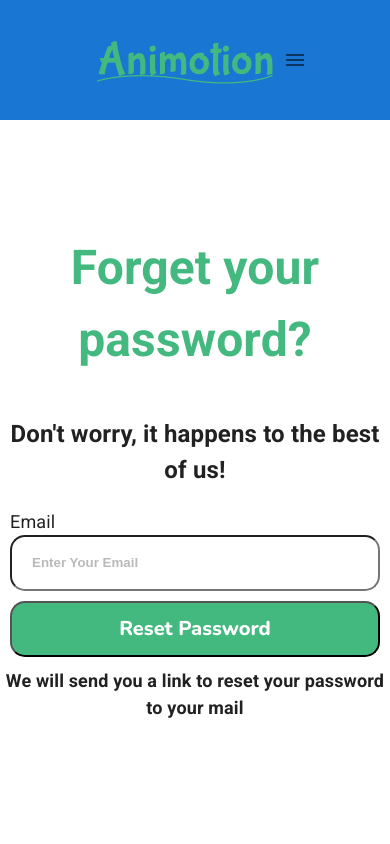
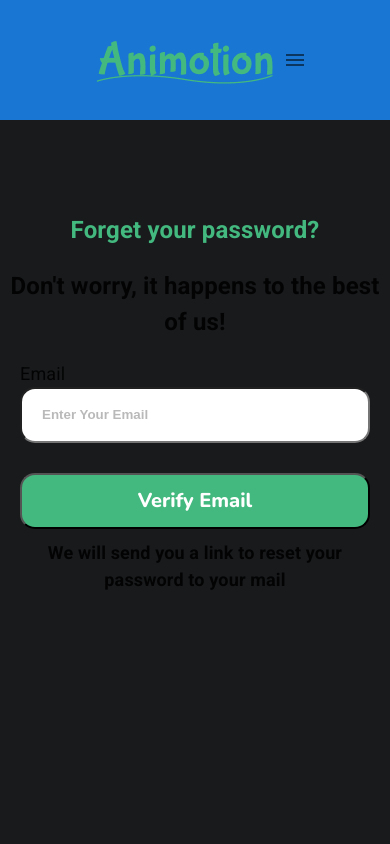
Before and after one commit to zuri-training/Anime-lib_T94-frontend-, a React (Create React App) app: page /forgot-password in a window 390 px wide. Shown: the top 844 px of the page. Built offline with nearby package versions, Linux system fonts and the light colour scheme.

Commit message:
some new changes to the password recovery pages

```diff
--- a/src/components/passwordRecovery/password_recovery.css
+++ b/src/components/passwordRecovery/password_recovery.css
@@ -22,6 +22,7 @@
     width: 100%;
     height: 90vh;
     flex-wrap: wrap;
+    background-color: #181A1C;
 }
 
 .formContainer {
@@ -199,7 +200,7 @@ a {
 
     .formContainer {
         min-width: 300px;
-        padding: 0 auto;
+        padding: 0 10px;
         align-self: flex-start;
         margin-top: 50px;
     }
@@ -210,7 +211,11 @@ a {
         width: 100%;
     }
 
-    h2 {
+    .passwordResetBtn {
+        margin-top: 30px;
+    }
+
+    .headTwo {
         font-size: 24px;
         text-align: center;
     }
--- a/src/components/passwordRecovery/password_recovery.js
+++ b/src/components/passwordRecovery/password_recovery.js
@@ -17,7 +17,7 @@ const PasswordRecovery = () => {
                             <form action="post">
                                     <label for="email">Email</label>
                                     <input type="email" placeholder="Enter Your Email"/>
-                                    <Link to="/reset-password" ><button className="passwordResetBtn">Reset Password</button></Link>
+                                    <Link to="/reset-password" ><button className="passwordResetBtn">Verify Email</button></Link>
                             </form>
                             <p className="parag two">We will send you a link to reset your password to your mail</p>
                 </div>
--- a/src/components/password_reset/password_reset.css
+++ b/src/components/password_reset/password_reset.css
@@ -112,7 +112,7 @@ input::placeholder {
         width: 100%;
     }
 
-    h2 {
+    .headTwo {
         font-size: 24px;
         text-align: center;
     }
--- a/src/components/password_reset/password_reset.js
+++ b/src/components/password_reset/password_reset.js
@@ -13,7 +13,7 @@ const PasswordReset = () => {
                                     <input type="password" placeholder="Enter Your New Password" required/>
                                     <label for="email">Confirm Password</label>
                                     <input type="password" placeholder="Confirm Your New Password" required/>
-                                    <button className="resetResetBtn">Verify Email</button>
+                                    <button className="resetResetBtn">Reset Password</button>
                             </form>
                     </div>
           </div>
```
